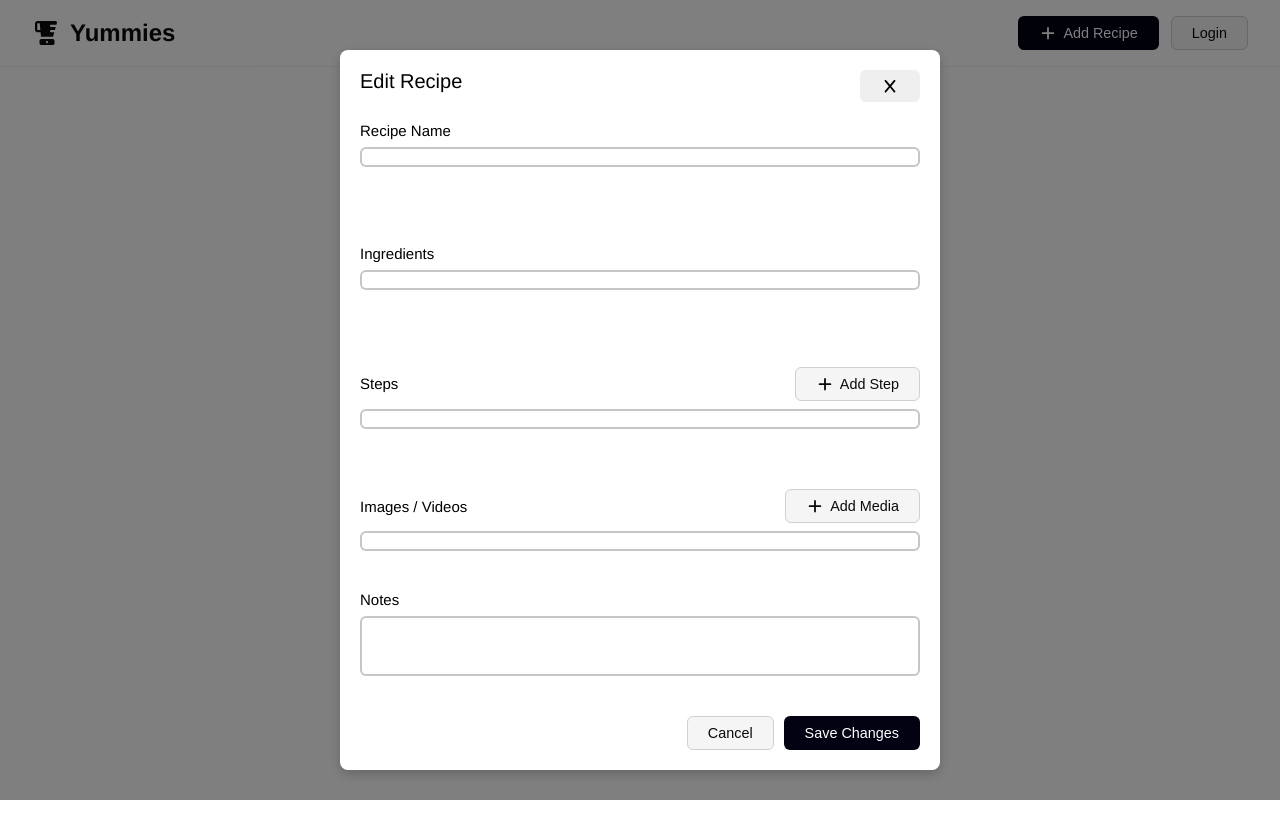
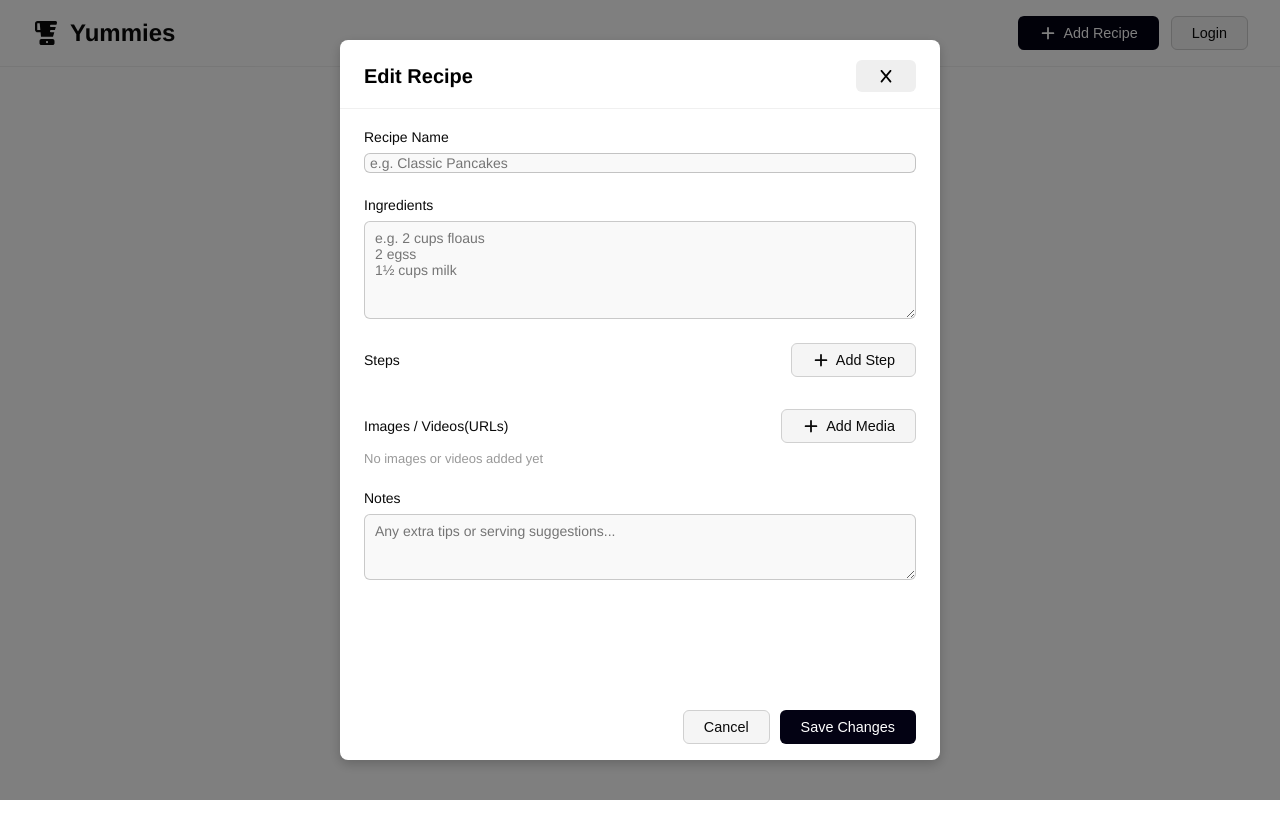
Before and after one commit to Zen-333/Yummies, a React (Vite) app in the folder frontend/: page / in a window 1280 px wide. Both pictures are taken after a click on the button "Add Recipe". Shown: the top 838 px of the page. Built offline with nearby package versions, Linux system fonts and the light colour scheme.

Commit message:
popup css redo

```diff
--- a/frontend/src/component/recipePopup.tsx
+++ b/frontend/src/component/recipePopup.tsx
@@ -12,66 +12,58 @@ function RecipePopup({onClose}: PopupProps) {
     <>
     <div className="popup-overlay" onClick={onClose}>
         <div className="popup" onClick={(e) => e.stopPropagation()}>
+
             <div className="popup__title">
                 <p>Edit Recipe</p>
                 <button onClick={onClose} className="btn"><FontAwesomeIcon icon={faX} /></button>
             </div>
+
             <div className="popup__body">
+
               <div className="popup__input__block">
-                <div className="popup__input__title">
-                  <p>Recipe Name</p>
+                <p className="popup__input__lable">Recipe Name</p>
+                <input type="text" placeholder="e.g. Classic Pancakes"/>
+              </div>
+
+              <div className="popup__input__block">
+                <p className="popup__input__lable">Ingredients</p>
+                <textarea rows={5} placeholder="e.g. 2 cups floaus&#10;2 egss&#10;1½ cups milk"/>
+              </div>
+
+              <div className="popup__input__block">
+                <div className="popup__input__lable popup__input__lable--row">
+                  <p>Steps</p>
+                  <button className="btn btn--secondary">
+                    <FontAwesomeIcon icon={faPlus}/> Add Step
+                  </button>
                 </div>
-                <div className="popup__input__field">
-                  <input type="text"/>
+                <div className="popup__steps">
+
                 </div>
               </div>
+
+              <div className="popup__input__block">
+                <div className="popup__input__lable popup__input__lable--row">
+                  <p>Images / Videos(URLs)</p>
+                    <button className="btn btn--secondary">
+                      <FontAwesomeIcon icon={faPlus} /> Add Media
+                    </button>
+                </div>
+                <p className="popup__empty__text">No images or videos added yet</p>
+              </div>
+
+              <div className="popup__input__block">
+                <p className="popup__input__lable">Notes</p>
+                <textarea rows={3} placeholder="Any extra tips or serving suggestions..."></textarea>
+              </div>
+
             </div>
-            <div className="popup__body">
-              <div className="popup__input__block">
-                <div className="popup__input__title">
-                  <p>Ingredients</p>
-                </div>
-                <div className="popup__input__field">
-                  <input type="text"/>
-                </div>
-              </div>
-            </div>
-            <div className="popup__body">
-              <div className="popup__input__block">
-                <div className="popup__input__title">
-                  <p>Steps</p>
-                  <button className="btn btn--secondary"><FontAwesomeIcon icon={faPlus} /> Add Step</button>
-                </div>
-                <div className="popup__input__field">
-                  <input type="text"/>
-                </div>
-              </div>
-            </div>
-            <div className="popup__block">
-              <div className="popup__input__block">
-                <div className="popup__input__title">
-                  <p>Images / Videos</p>
-                   <button className="btn btn--secondary"><FontAwesomeIcon icon={faPlus} /> Add Media</button>
-                </div>
-                <div className="popup__input__field">
-                  <input type="text"/>
-                </div>
-              </div>
-            </div>
-            <div className="popup_block">
-              <div className="popup__input__block">
-                <div className="popup__input__title">
-                  <p>Notes</p>
-                </div>
-                <div className="popup__input__field">
-                  <input type="text" className="popup__notes__input"/>
-                </div>
-              </div>
-            </div>
+
             <div className="popup__action__buttons">
               <button onClick={onClose} className="btn btn--primary">Save Changes</button>
               <button onClick={onClose} className="btn btn--secondary">Cancel</button>
             </div>
+
         </div>
     </div>
 
--- a/frontend/src/styles/recipePopup.css
+++ b/frontend/src/styles/recipePopup.css
@@ -9,20 +9,16 @@
     justify-content: center;
     align-items: center;
     z-index: 1000;
-    scroll-behavior: smooth;
 }
 
 .popup{
     display: flex;
     flex-direction: column;
     background-color: white;
-    margin: auto;
-    margin-top: 50px;
-    justify-content: center;
     height: 90vh;
     max-height: 90vh;
     width: 600px;
-    padding-top: 10px;
+    max-width: 95ch;
     border-radius: 8px;
     box-shadow: 0 4px 12px rgba(0,0,0,0.2);
 }
@@ -30,24 +26,94 @@
 .popup__body{
     flex: 1; /* takes all remaining space */
     overflow-y: auto; /* this is what scrolls */
+    padding: 8px 0;
 }
 
 .popup__title {
     display: flex;
     flex-direction: row;
+    justify-content: space-between;
+    align-items: center;
     flex-shrink: 0; /* never shrinks stays at the top */
-    justify-content: space-between;
-    padding-right: 20px;
-    padding-left: 20px;
-    padding-top: 10px;
+    padding: 20px 24px 16px;
     font-size: 20px;
+    font-weight: 600;
+    border-bottom: 1px solid #f0f0f0;
 }
 
 .popup__input__block{
-    padding: 20px;
+    padding: 12px 24px;
     display: flex;
     flex-direction: column;
+    gap: 8px;
+}
+
+.popup__input__lable{
+    font-size: 14px;
+    font-weight: 500;
+    color: #0a0a0a;
+}
+
+.popup__input__lable--row{
+    display: flex;
+    flex-direction: row;
+    justify-content: space-between;
+    align-items: center;
+}
+
+.popup__steps{
+    display: flex;
+    flex-direction: column;
+    gap: 8px;
+}
+
+.popup__step__row{
+    display: flex;
+    align-items: center;
+    gap: 8px;
+}
+
+.popup__step__number{
+    font-size: 14px;
+    color: #555;
+    min-width: 20px;
+}
+
+.popup__empty__text{
+    font-size: 13px;
+    color: #999;
+}
+
+input,
+textarea{
     width: 100%;
+    border: 1px solid rgba(128, 128, 128, 0.4);
+    border-radius: 6px;
+    padding: 8px 10px;
+    font-size: 14px;
+    font-family: inherit;
+    background-color: #f9f9f9;
+    resize: vertical;
+}
+
+input:focus,
+textarea:focus{
+    outline: none;
+    border-color: #0a0a0a;
+    background-color: #fff;
+}
+
+.btn--icon {
+    background: none;
+    border: none;
+    color: #555;
+    padding: 4px 8px;
+    font-size: 12px;
+    cursor: pointer;
+}
+
+.btn--icon:hover{
+    color: #0a0a0a;
 }
 
 .popup__input__title{
@@ -57,10 +123,6 @@
     display: flex;
     flex-direction: row;
     justify-content: space-between;
-
-}
-
-.popup__input__field{
 
 }
 
@@ -81,8 +143,7 @@ input{
     display: flex;
     flex-direction: row-reverse;
     flex-shrink: 0;
-    position: sticky;
-    padding: 20px;
-    width: 100%;
+    padding: 16px 24px;
     gap: 10px;
+    border-radius: 1px solid #f0f0f0;;
 }
```
